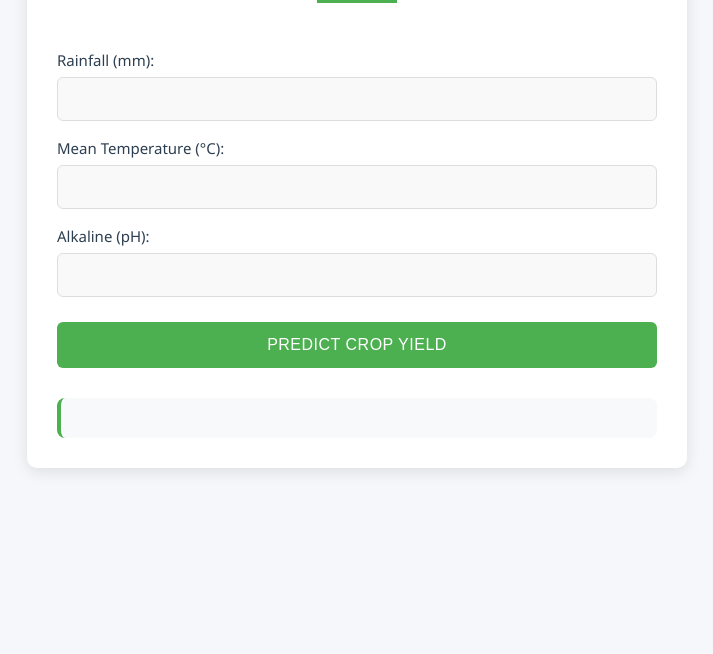
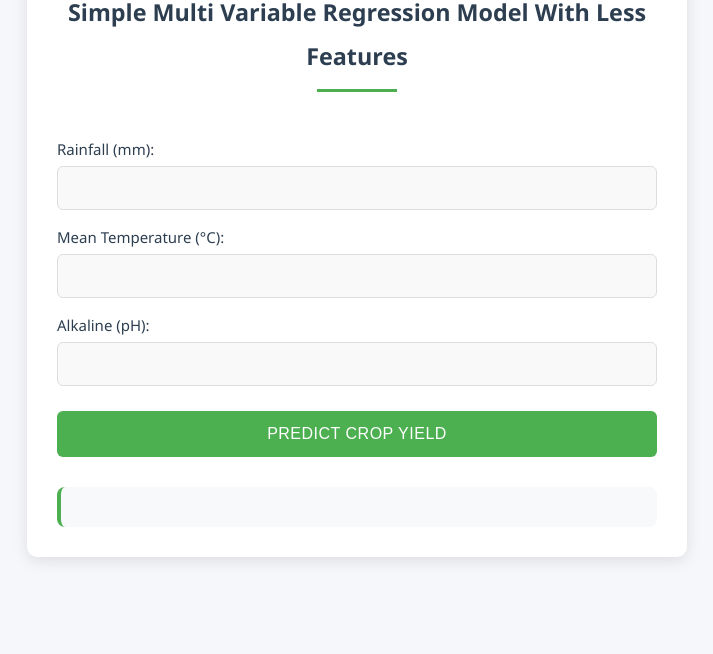
Before and after one commit to klu2300033209/bhanu-crop-yield-prediction, a plain HTML site: page index.html in a window 1280 px wide. Shown: the part 146-800 px from the top of the page, without its empty margins (283-996 px from the left). Drawn offline with Linux system fonts and the light colour scheme.

Commit message:
Update index.html

```diff
--- a/index.html
+++ b/index.html
@@ -172,7 +172,7 @@ button:active {
 </head>
 <body>
     <div class="container">
-        <h1>Crop Yield Prediction</h1>
+        <h1>Crop Yield Prediction <br> <small>Simple Multi Variable Regression Model With Less Features</small></h1>
         <form id="prediction-form">
             <label for="rainfall">Rainfall (mm):</label>
             <input type="number" id="rainfall" name="rainfall" required min="0" max="1000">
```
